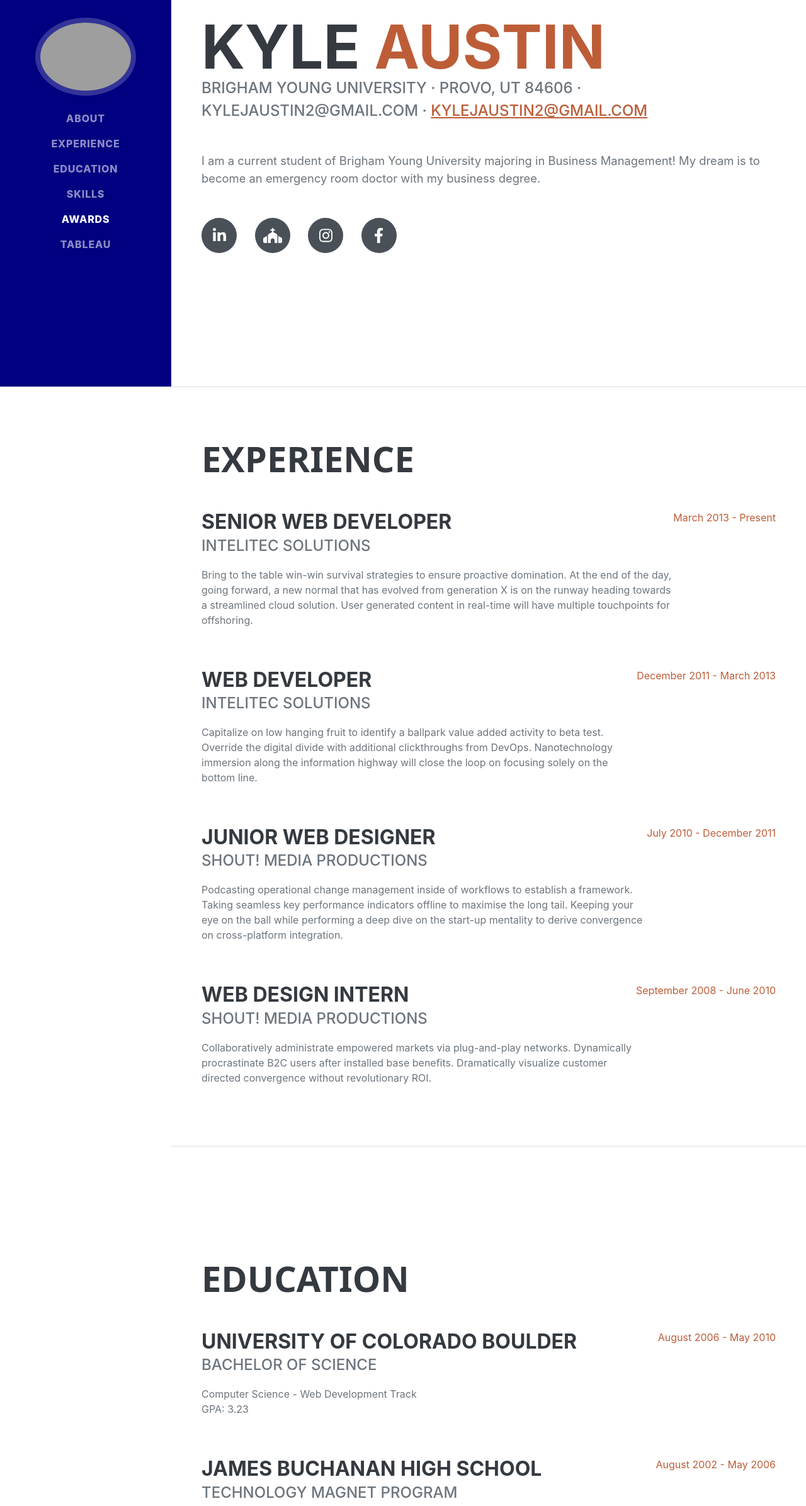
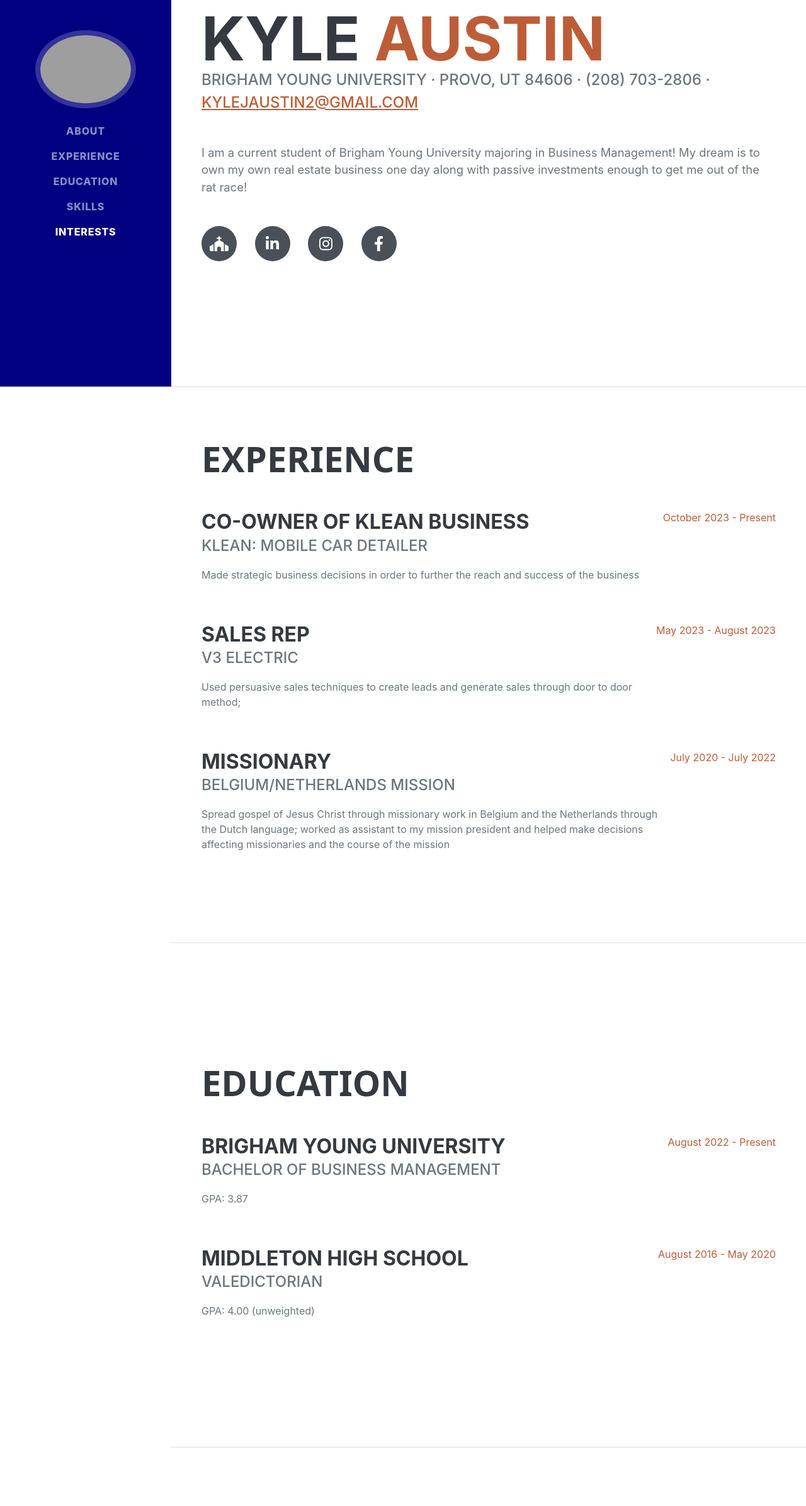
Before and after one commit to kylejaustin/final, a plain HTML site: page index.html in a window 1280 px wide. Shown: the part 186-2578 px from the top of the page at 63% size. Drawn offline with nearby package versions, Linux system fonts and the light colour scheme; grey boxes are pictures that could not be loaded; a web font is replaced by a local one.

Commit message:
Add files via upload

```diff
--- a/index.html
+++ b/index.html
@@ -20,7 +20,7 @@
         <!-- Navigation-->
         <nav class="navbar navbar-expand-lg navbar-dark bg-primary fixed-top darkcolor" id="sideNav">
             <a class="navbar-brand js-scroll-trigger" href="#page-top">
-                <span class="d-block d-lg-none">Clarence Taylor</span>
+                <span class="d-block d-lg-none">Kyle Austin</span>
                 <span class="d-none d-lg-block"><img class="img-fluid img-profile rounded-circle mx-auto mb-2" src="assets/img/profile.jpg" alt="..." /></span>
             </a>
             <button class="navbar-toggler" type="button" data-bs-toggle="collapse" data-bs-target="#navbarResponsive" aria-controls="navbarResponsive" aria-expanded="false" aria-label="Toggle navigation"><span class="navbar-toggler-icon"></span></button>
@@ -30,9 +30,9 @@
                     <li class="nav-item"><a class="nav-link js-scroll-trigger" href="#experience">Experience</a></li>
                     <li class="nav-item"><a class="nav-link js-scroll-trigger" href="#education">Education</a></li>
                     <li class="nav-item"><a class="nav-link js-scroll-trigger" href="#skills">Skills</a></li>
-                    <!-- <li class="nav-item"><a class="nav-link js-scroll-trigger" href="#interests">Interests</a></li> -->
-                    <li class="nav-item"><a class="nav-link js-scroll-trigger" href="#awards">Awards</a></li>
-                    <li class="nav-item"><a class="nav-link js-scroll-trigger" href="tableau.html">Tableau</a></li>
+                    <li class="nav-item"><a class="nav-link js-scroll-trigger" href="#interests">Interests</a></li>
+                    <!-- <li class="nav-item"><a class="nav-link js-scroll-trigger" href="#awards">Awards</a></li>
+                    <li class="nav-item"><a class="nav-link js-scroll-trigger" href="tableau.html">Tableau</a></li> -->
                 </ul>
             </div>
         </nav>
@@ -46,15 +46,15 @@
                         <span class="text-primary">Austin</span>
                     </h1>
                     <div class="subheading mb-5">
-                        Brigham Young University · Provo, UT 84606 · kylejaustin2@gmail.com ·
+                        Brigham Young University · Provo, UT 84606 · (208) 703-2806 ·
                         <a href="mailto:name@email.com">kylejaustin2@gmail.com</a>
                     </div>
-                    <p class="lead mb-5">I am a current student of Brigham Young University majoring in Business Management! My dream is to become an emergency room doctor with my business degree.</p>
+                    <p class="lead mb-5">I am a current student of Brigham Young University majoring in Business Management! My dream is to own my own real estate business one day along with passive investments enough to get me out of the rat race!</p>
                     <div class="social-icons">
+                        <a class="social-icon" href="https://www.churchofjesuschrist.org/?lang=eng" target="_blank"><i class="fa-solid fa-church"></i></a>
                         <a class="social-icon" href="https://www.linkedin.com/in/kyle-austin-a550902a3/" target="_blank"><i class="fab fa-linkedin-in"></i></a>
-                        <a class="social-icon" href="#!"><i class="fa-solid fa-church"></i></a>
-                        <a class="social-icon" href="#!"><i class="fab fa-instagram"></i></a>
-                        <a class="social-icon" href="#!"><i class="fab fa-facebook-f"></i></a>
+                        <a class="social-icon" href="https://www.instagram.com/kyle.austin2/" target="_blank"><i class="fab fa-instagram"></i></a>
+                        <a class="social-icon" href="https://www.facebook.com/kyle.austin.5074644" target="_blank"><i class="fab fa-facebook-f"></i></a>
                     </div>
                 </div>
             </section>
@@ -65,36 +65,36 @@
                     <h2 class="mb-5">Experience</h2>
                     <div class="d-flex flex-column flex-md-row justify-content-between mb-5">
                         <div class="flex-grow-1">
-                            <h3 class="mb-0">Senior Web Developer</h3>
-                            <div class="subheading mb-3">Intelitec Solutions</div>
-                            <p>Bring to the table win-win survival strategies to ensure proactive domination. At the end of the day, going forward, a new normal that has evolved from generation X is on the runway heading towards a streamlined cloud solution. User generated content in real-time will have multiple touchpoints for offshoring.</p>
+                            <h3 class="mb-0">Co-Owner of KLEAN business</h3>
+                            <div class="subheading mb-3">KLEAN: mobile car detailer</div>
+                            <p>Made strategic business decisions in order to further the reach and success of the business</p>
                         </div>
-                        <div class="flex-shrink-0"><span class="text-primary">March 2013 - Present</span></div>
+                        <div class="flex-shrink-0"><span class="text-primary">October 2023 - Present</span></div>
                     </div>
                     <div class="d-flex flex-column flex-md-row justify-content-between mb-5">
                         <div class="flex-grow-1">
-                            <h3 class="mb-0">Web Developer</h3>
-                            <div class="subheading mb-3">Intelitec Solutions</div>
-                            <p>Capitalize on low hanging fruit to identify a ballpark value added activity to beta test. Override the digital divide with additional clickthroughs from DevOps. Nanotechnology immersion along the information highway will close the loop on focusing solely on the bottom line.</p>
+                            <h3 class="mb-0">Sales Rep</h3>
+                            <div class="subheading mb-3">V3 Electric</div>
+                            <p>Used persuasive sales techniques to create leads and generate sales through door to door method; </p>
                         </div>
-                        <div class="flex-shrink-0"><span class="text-primary">December 2011 - March 2013</span></div>
+                        <div class="flex-shrink-0"><span class="text-primary">May 2023 - August 2023</span></div>
                     </div>
                     <div class="d-flex flex-column flex-md-row justify-content-between mb-5">
                         <div class="flex-grow-1">
-                            <h3 class="mb-0">Junior Web Designer</h3>
-                            <div class="subheading mb-3">Shout! Media Productions</div>
-                            <p>Podcasting operational change management inside of workflows to establish a framework. Taking seamless key performance indicators offline to maximise the long tail. Keeping your eye on the ball while performing a deep dive on the start-up mentality to derive convergence on cross-platform integration.</p>
+                            <h3 class="mb-0">Missionary</h3>
+                            <div class="subheading mb-3">Belgium/Netherlands Mission</div>
+                            <p>Spread gospel of Jesus Christ through missionary work in Belgium and the Netherlands through the Dutch language; worked as assistant to my mission president and helped make decisions affecting missionaries and the course of the mission</p>
                         </div>
-                        <div class="flex-shrink-0"><span class="text-primary">July 2010 - December 2011</span></div>
+                        <div class="flex-shrink-0"><span class="text-primary">July 2020 - July 2022</span></div>
                     </div>
-                    <div class="d-flex flex-column flex-md-row justify-content-between">
+                    <!-- <div class="d-flex flex-column flex-md-row justify-content-between">
                         <div class="flex-grow-1">
                             <h3 class="mb-0">Web Design Intern</h3>
                             <div class="subheading mb-3">Shout! Media Productions</div>
                             <p>Collaboratively administrate empowered markets via plug-and-play networks. Dynamically procrastinate B2C users after installed base benefits. Dramatically visualize customer directed convergence without revolutionary ROI.</p>
                         </div>
                         <div class="flex-shrink-0"><span class="text-primary">September 2008 - June 2010</span></div>
-                    </div>
+                    </div> -->
                 </div>
             </section>
             <hr class="m-0" />
@@ -104,20 +104,20 @@
                     <h2 class="mb-5">Education</h2>
                     <div class="d-flex flex-column flex-md-row justify-content-between mb-5">
                         <div class="flex-grow-1">
-                            <h3 class="mb-0">University of Colorado Boulder</h3>
-                            <div class="subheading mb-3">Bachelor of Science</div>
-                            <div>Computer Science - Web Development Track</div>
-                            <p>GPA: 3.23</p>
+                            <h3 class="mb-0">Brigham Young University</h3>
+                            <div class="subheading mb-3">Bachelor of Business Management</div>
+                            <!-- <div>Computer Science - Web Development Track</div> -->
+                            <p>GPA: 3.87</p>
                         </div>
-                        <div class="flex-shrink-0"><span class="text-primary">August 2006 - May 2010</span></div>
+                        <div class="flex-shrink-0"><span class="text-primary">August 2022 - Present</span></div>
                     </div>
                     <div class="d-flex flex-column flex-md-row justify-content-between">
                         <div class="flex-grow-1">
-                            <h3 class="mb-0">James Buchanan High School</h3>
-                            <div class="subheading mb-3">Technology Magnet Program</div>
-                            <p>GPA: 3.56</p>
+                            <h3 class="mb-0">Middleton High School</h3>
+                            <div class="subheading mb-3">Valedictorian</div>
+                            <p>GPA: 4.00 (unweighted)</p>
                         </div>
-                        <div class="flex-shrink-0"><span class="text-primary">August 2002 - May 2006</span></div>
+                        <div class="flex-shrink-0"><span class="text-primary">August 2016 - May 2020</span></div>
                     </div>
                 </div>
             </section>
@@ -126,39 +126,39 @@
             <section class="resume-section" id="skills">
                 <div class="resume-section-content">
                     <h2 class="mb-5">Skills</h2>
-                    <div class="subheading mb-3">Programming Languages & Tools</div>
+                    <div class="subheading mb-3">Business Management & Sales</div>
                     <ul class="list-inline dev-icons">
-                        <li class="list-inline-item"><i class="fab fa-html5"></i></li>
-                        <li class="list-inline-item"><i class="fab fa-css3-alt"></i></li>
-                        <li class="list-inline-item"><i class="fab fa-js-square"></i></li>
-                        <li class="list-inline-item"><i class="fab fa-angular"></i></li>
-                        <li class="list-inline-item"><i class="fab fa-react"></i></li>
-                        <li class="list-inline-item"><i class="fab fa-node-js"></i></li>
+                        <li class="list-inline-item"><i class="fa-solid fa-solar-panel"></i></li>
+                        <li class="list-inline-item"><i class="fa-solid fa-user-tie"></i></li>
+                        <li class="list-inline-item"><i class="fa-solid fa-code"></i></li>
+                        <li class="list-inline-item"><i class="fa-solid fa-file"></i></li>
+                        <!-- <li class="list-inline-item"><i class="fab fa-react"></i></li>
+                        <li class="list-inline-item"><i class="fab fa-node-js"></i></li> -->
                         <!-- <li class="list-inline-item"><i class="fab fa-sass"></i></li>
                         <li class="list-inline-item"><i class="fab fa-less"></i></li>
                         <li class="list-inline-item"><i class="fab fa-wordpress"></i></li>
                         <li class="list-inline-item"><i class="fab fa-gulp"></i></li>
                         <li class="list-inline-item"><i class="fab fa-grunt"></i></li> -->
-                        <li class="list-inline-item"><i class="fab fa-npm"></i></li>
+                        <!-- <li class="list-inline-item"><i class="fab fa-npm"></i></li> -->
                     </ul>
-                    <div class="subheading mb-3">Workflow</div>
+                    <div class="subheading mb-3">Explicit Skills</div>
                     <ul class="fa-ul mb-0">
                         <li>
                             <span class="fa-li"><i class="fas fa-check"></i></span>
-                            Mobile-First, Responsive Design
+                            Sales techniques (solar)
                         </li>
                         <li>
                             <span class="fa-li"><i class="fas fa-check"></i></span>
-                            Cross Browser Testing & Debugging
+                            Coding
                         </li>
                         <li>
                             <span class="fa-li"><i class="fas fa-check"></i></span>
-                            Cross Functional Teams
+                            Leadership in business
                         </li>
-                        <li>
+                        <!-- <li>
                             <span class="fa-li"><i class="fas fa-check"></i></span>
                             Agile Development & Scrum
-                        </li>
+                        </li> -->
                     </ul>
                 </div>
             </section>
@@ -167,13 +167,13 @@
             <section class="resume-section" id="interests">
                 <div class="resume-section-content">
                     <h2 class="mb-5">Interests</h2>
-                    <p>Apart from being a web developer, I enjoy most of my time being outdoors. In the winter, I am an avid skier and novice ice climber. During the warmer months here in Colorado, I enjoy mountain biking, free climbing, and kayaking.</p>
-                    <p class="mb-0">When forced indoors, I follow a number of sci-fi and fantasy genre movies and television shows, I am an aspiring chef, and I spend a large amount of my free time exploring the latest technology advancements in the front-end web development world.</p>
+                    <p>Apart from running my business and being a full-time student, I love spending time with my wife! We've been married for 3 months now and love watching fun movies together, playing pickleball, and swing dancing.</p>
+                    <p class="mb-0">I love sports as well, especially the sports of wrestling and football! During the fall Saturdays are dedicated to keeping up with all the best football teams, scores, and news.</p>
                 </div>
             </section>
             <hr class="m-0" />
             <!-- Awards-->
-            <section class="resume-section" id="awards">
+            <!-- <section class="resume-section" id="awards">
                 <div class="resume-section-content">
                     <h2 class="mb-5">Awards & Certifications</h2>
                     <ul class="fa-ul mb-0">
@@ -218,7 +218,7 @@
                     </ul>
                 </div>
             </section>
-        </div>
+        </div> -->
         <!-- Bootstrap core JS-->
         <script src="https://cdn.jsdelivr.net/npm/bootstrap@5.2.3/dist/js/bootstrap.bundle.min.js"></script>
         <!-- Core theme JS-->
```
